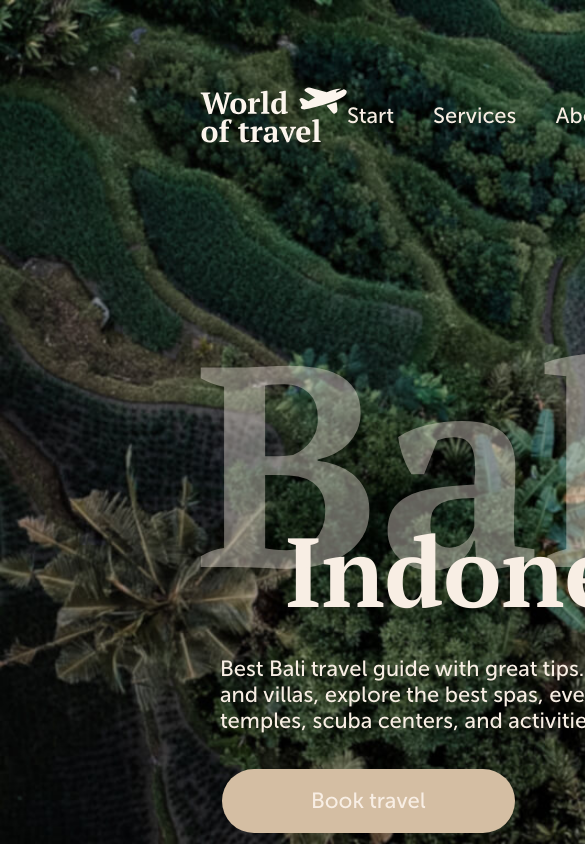
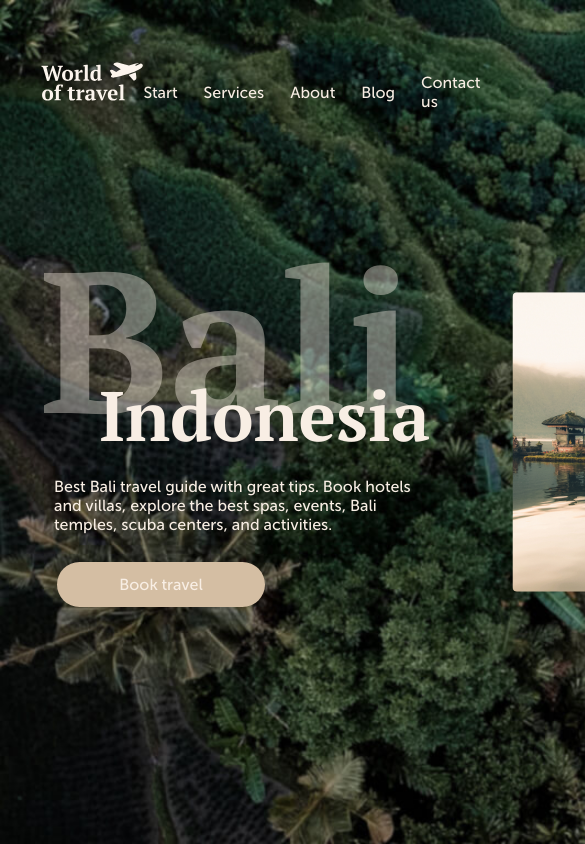
Before and after one commit to WebHeroSchool/Bali_final, a plain HTML site: page index.html in a window 390 px wide. Shown: the top 844 px of the page, 585 px wide, since content can reach past the window. Drawn offline with Linux system fonts and the light colour scheme.

Commit message:
поменяла формат картинок, прописала адаптив

```diff
--- a/index.html
+++ b/index.html
@@ -35,9 +35,9 @@
      <a class="section__button" href="#"> Book travel </a>
    </section>
    <aside class="pict">
-    <img class="pict__gallery pict__gallery_big" src="img/main1.jpg" alt="1">
-    <img class="pict__gallery " src="img/main2.jpg" alt="2">
-    <img class="pict__gallery " src="img/main3.jpg" alt="3">
+    <img class="pict__gallery pict__gallery_big" src="img/main1.png" alt="1">
+    <img class="pict__gallery " src="img/main2.png" alt="2">
+    <img class="pict__gallery " src="img/main3.png" alt="3">
   </aside>
 </div>
 </body>
--- a/style.css
+++ b/style.css
@@ -98,3 +98,96 @@ body{
   width: 284px;
   border-radius: 5px;
 }
+@media(max-width: 1367px){
+.header {
+  padding: 62px 0 40px 142px;
+}
+.logo {
+  width: 104px;
+  height: 39px;
+}
+.menu {
+  padding-right: 74px;
+}
+.menu__item {
+  margin-right: 26px;
+  font-size: 16px;
+  line-height: 19px;
+}
+.menu__item:last-child {
+  margin-right: 7px;
+}
+.main {
+  margin-top: 0;
+  margin-left: 0;
+}
+.section {
+  padding-left: 142px;
+}
+.section__title {
+  margin-top: 57px;
+  margin-bottom: -163px;
+  font-size: 200px;
+  line-height: 265px;
+}
+.section__text {
+  margin-left: 59px;
+  font-size: 70px;
+  line-height: 93px;
+}
+.section__subtitle {
+  margin-top: -4px;
+  max-width: 399px;
+  margin-left: 14px;
+  font-size: 16px;
+  line-height: 19px;
+}
+.section__button {
+  margin-top: 9px;
+  min-width: 182px;
+  padding: 13px;
+  margin-left: 17px;
+  font-size: 16px;
+  line-height: 19px;
+}
+.pict {
+  margin-top: -315px;
+  margin-left: 290px;
+}
+.pict__gallery {
+  margin-right: 24px;
+  width: 202px;
+  height: 270px;
+}
+.pict__gallery_big {
+  margin-left: 452px;
+  margin-right: 26px;
+  width: 225px;
+  height: 300px;
+}
+.pict__gallery:last-child {
+  width: 146px;
+  height: 270px;
+}
+}
+@media (max-width: 1024px) {
+.header {
+  padding-left: 41px;
+}
+.menu {
+  margin-top: 9px;
+  padding-right: 30px;
+}
+.section {
+  padding-left: 40px;
+}
+.section__button {
+  margin-top: 12px;
+}
+.pict {
+  margin-left: 60px;
+}
+.pict__gallery_big {
+  margin-right: 24px;
+}
+}
```
Also changed, not shown: img/main1.jpg (deleted), img/main1.png (added), img/main2.jpg (deleted), img/main2.png (added), img/main3.jpg (deleted), img/main3.png (added).
